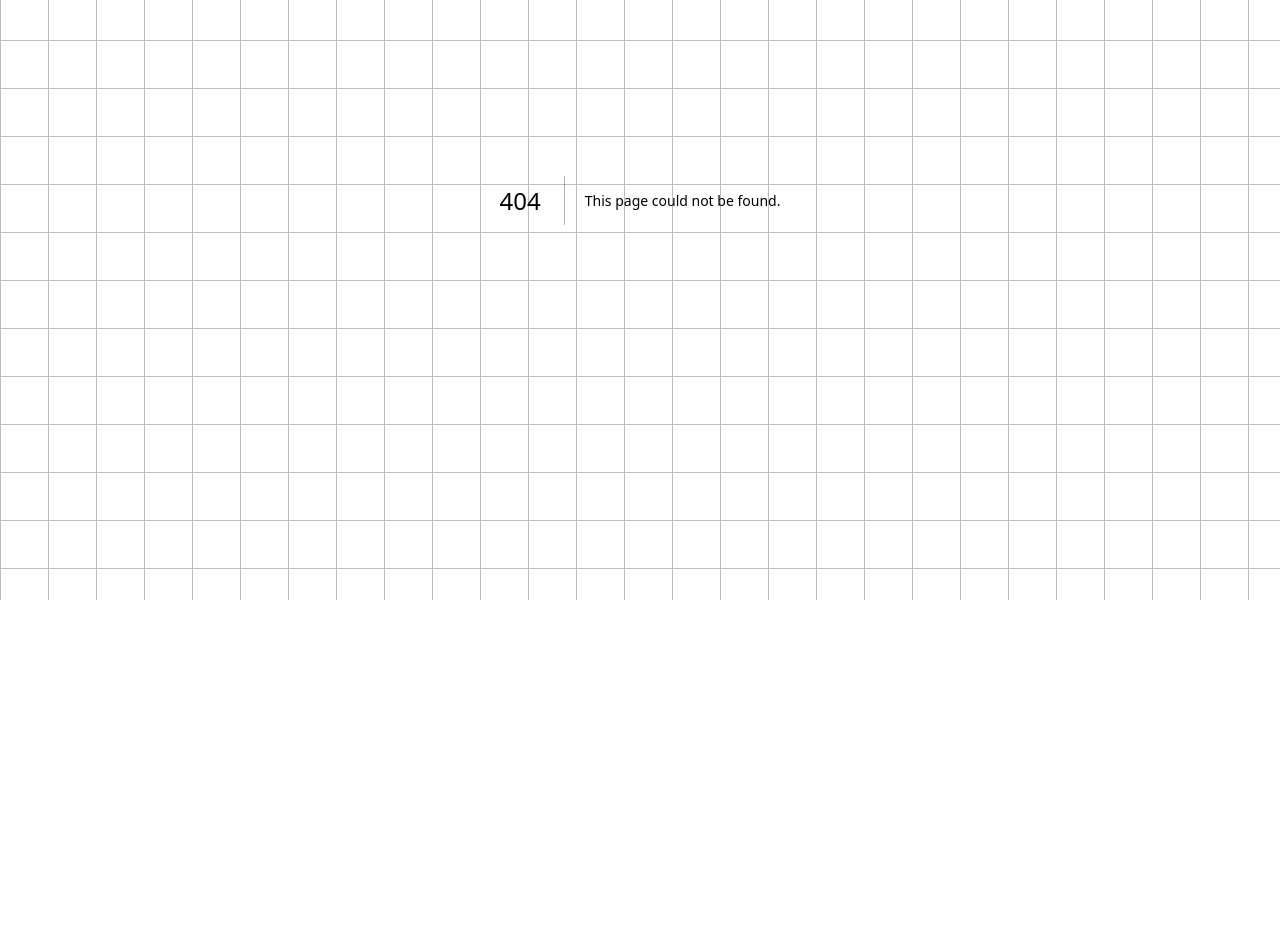
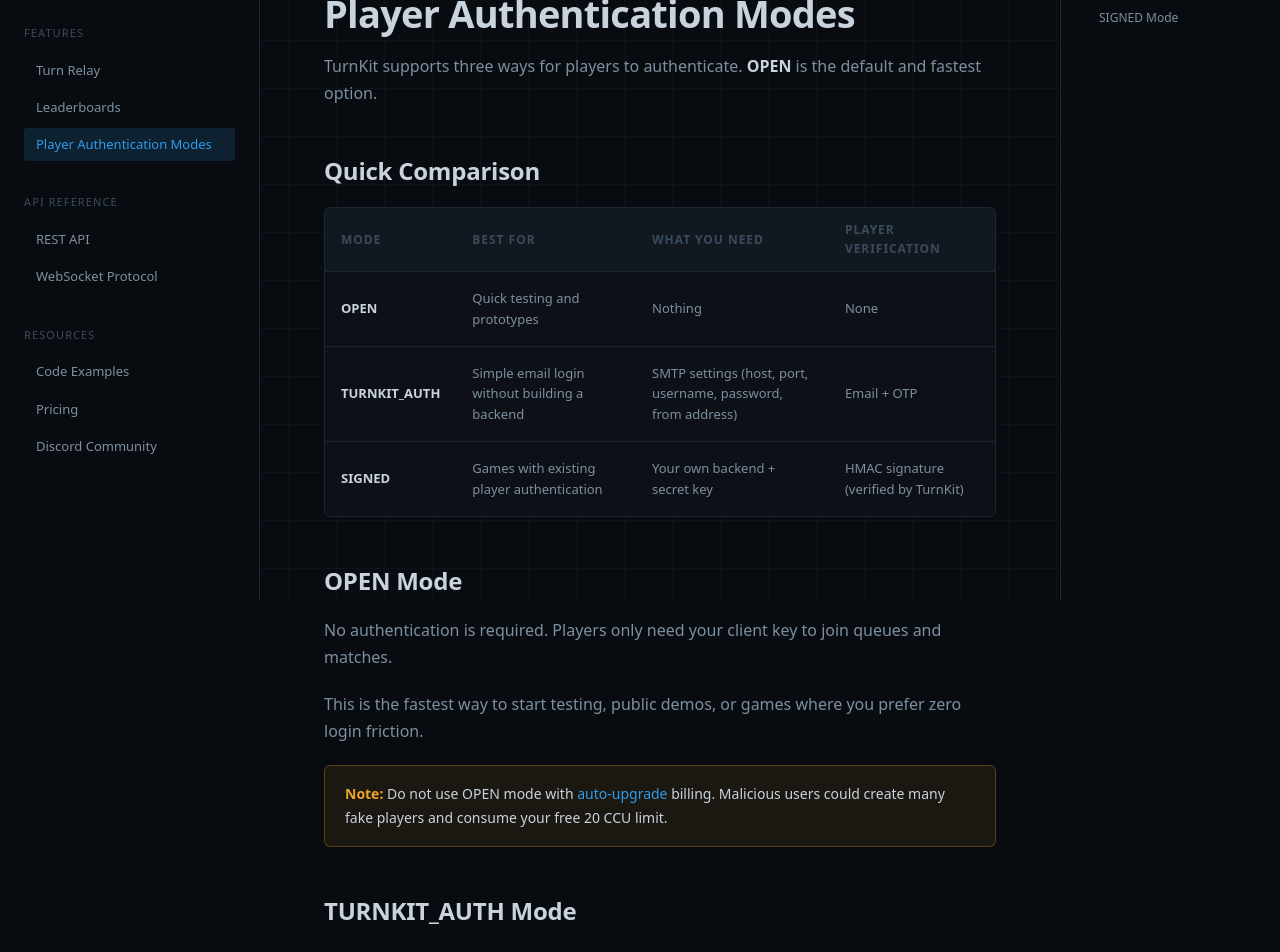
Before and after one commit to turnkit-dev/turnkit-website, a Next.js app: page /docs/player-authentication-modes in a window 1280 px wide. Before the commit this address had no page. Shown: the part 200-1152 px from the top of the page. Before the commit the page ends 800 px from the top, so only its background shows below. Built offline with nearby package versions, Linux system fonts and the light colour scheme; a web font is replaced by a local one.

Commit message:
Added player auth modes doce page and more text for billing

```diff
--- /dev/null
+++ b/app/docs/player-authentication-modes/page.tsx
@@ -0,0 +1,142 @@
+import type { Metadata } from 'next';
+import Link from 'next/link';
+import { DocsShell } from '@/components/docs-shell';
+import { playerAuthenticationModesPageMeta } from '@/content/docs-content';
+
+export const metadata: Metadata = {
+  title: 'Player Authentication Modes - TurnKit Docs',
+  description: playerAuthenticationModesPageMeta.description,
+  alternates: {
+    canonical: playerAuthenticationModesPageMeta.path,
+  },
+  openGraph: {
+    title: 'Player Authentication Modes - TurnKit Docs',
+    description: playerAuthenticationModesPageMeta.description,
+    url: `https://turnkit.dev${playerAuthenticationModesPageMeta.path}`,
+    type: 'article',
+  },
+  twitter: {
+    card: 'summary',
+    title: 'Player Authentication Modes - TurnKit Docs',
+    description: playerAuthenticationModesPageMeta.description,
+  },
+};
+
+const comparisonRows = [
+  {
+    mode: 'OPEN',
+    bestFor: 'Quick testing and prototypes',
+    requirements: 'Nothing',
+    verification: 'None',
+  },
+  {
+    mode: 'TURNKIT_AUTH',
+    bestFor: 'Simple email login without building a backend',
+    requirements: 'SMTP settings (host, port, username, password, from address)',
+    verification: 'Email + OTP',
+  },
+  {
+    mode: 'SIGNED',
+    bestFor: 'Games with existing player authentication',
+    requirements: 'Your own backend + secret key',
+    verification: 'HMAC signature (verified by TurnKit)',
+  },
+];
+
+export default function PlayerAuthenticationModesPage() {
+  return (
+    <DocsShell meta={playerAuthenticationModesPageMeta}>
+      <p className="mb-8 max-w-[760px] text-base leading-[1.7] text-muted">
+        TurnKit supports three ways for players to authenticate. <strong className="text-text">OPEN</strong> is the default and fastest
+        option.
+      </p>
+
+      <SectionTitle id="quick-comparison">Quick Comparison</SectionTitle>
+      <div className="mb-10 overflow-x-auto rounded-[6px] border border-border bg-surface">
+        <table className="min-w-full border-collapse text-left">
+          <thead>
+            <tr className="border-b border-border bg-surface2">
+              <th className="px-4 py-3 text-[12px] font-semibold uppercase tracking-[0.08em] text-faint">Mode</th>
+              <th className="px-4 py-3 text-[12px] font-semibold uppercase tracking-[0.08em] text-faint">Best for</th>
+              <th className="px-4 py-3 text-[12px] font-semibold uppercase tracking-[0.08em] text-faint">What you need</th>
+              <th className="px-4 py-3 text-[12px] font-semibold uppercase tracking-[0.08em] text-faint">Player verification</th>
+            </tr>
+          </thead>
+          <tbody>
+            {comparisonRows.map((row) => (
+              <tr key={row.mode} className="border-b border-border last:border-b-0">
+                <td className="px-4 py-4 text-[13px] font-semibold text-text">{row.mode}</td>
+                <td className="px-4 py-4 text-[13px] leading-[1.6] text-muted">{row.bestFor}</td>
+                <td className="px-4 py-4 text-[13px] leading-[1.6] text-muted">{row.requirements}</td>
+                <td className="px-4 py-4 text-[13px] leading-[1.6] text-muted">{row.verification}</td>
+              </tr>
+            ))}
+          </tbody>
+        </table>
+      </div>
+
+      <SectionTitle id="open-mode">OPEN Mode</SectionTitle>
+      <p className="mb-5 max-w-[760px] text-base leading-[1.7] text-muted">
+        No authentication is required. Players only need your client key to join queues and matches.
+      </p>
+      <p className="mb-5 max-w-[760px] text-base leading-[1.7] text-muted">
+        This is the fastest way to start testing, public demos, or games where you prefer zero login friction.
+      </p>
+      <div className="mb-10 rounded-[6px] border border-[rgba(240,164,41,0.3)] bg-[rgba(240,164,41,0.08)] px-5 py-4 text-[14px] leading-[1.7] text-text">
+        <strong className="text-amber">Note:</strong> Do not use OPEN mode with{' '}
+        <Link href="/pricing#auto-upgrade" className="text-accent transition hover:text-text">
+          auto-upgrade
+        </Link>{' '}
+        billing. Malicious users could create many fake players and consume your free 20 CCU limit.
+      </div>
+
+      <SectionTitle id="turnkit-auth-mode">TURNKIT_AUTH Mode</SectionTitle>
+      <p className="mb-5 max-w-[760px] text-base leading-[1.7] text-muted">TurnKit manages player login using email + OTP.</p>
+      <div className="mb-10 rounded-[6px] border border-border bg-surface p-5">
+        <h3 className="mb-3 text-sm font-semibold text-text">How to implement</h3>
+        <ol className="list-decimal space-y-2 pl-5 text-[13px] leading-[1.7] text-muted">
+          <li>Set mode to TURNKIT_AUTH in the dashboard.</li>
+          <li>
+            Configure your SMTP settings. A quick option is setting up {' '}
+            <Link href="/docs/guides/resend-smtp" className="text-accent transition hover:text-text">
+              Resend as your email provider
+            </Link>
+            .
+          </li>
+          <li>
+            Client calls <code className="rounded-[3px] bg-surface2 px-1.5 py-0.5 text-[#eef5fb]">/v1/client/auth/otp/request</code> and{' '}
+            <code className="rounded-[3px] bg-surface2 px-1.5 py-0.5 text-[#eef5fb]">/v1/client/auth/otp/verify</code>.
+          </li>
+          <li>
+            Use the returned JWT in the{' '}
+            <code className="rounded-[3px] bg-surface2 px-1.5 py-0.5 text-[#eef5fb]">X-Player-Token</code> header.
+          </li>
+        </ol>
+      </div>
+
+      <SectionTitle id="signed-mode">SIGNED Mode</SectionTitle>
+      <p className="mb-5 max-w-[760px] text-base leading-[1.7] text-muted">Your backend signs player identities.</p>
+      <div className="mb-10 rounded-[6px] border border-border bg-surface p-5">
+        <h3 className="mb-3 text-sm font-semibold text-text">How to implement</h3>
+        <ol className="list-decimal space-y-2 pl-5 text-[13px] leading-[1.7] text-muted">
+          <li>Set mode to SIGNED in the dashboard.</li>
+          <li>Store secret key only on your backend.</li>
+          <li>Backend computes HMAC-SHA256 of the playerId and returns signature to client.</li>
+          <li>
+            Client sends <code className="rounded-[3px] bg-surface2 px-1.5 py-0.5 text-[#eef5fb]">X-Player-Id</code> and{' '}
+            <code className="rounded-[3px] bg-surface2 px-1.5 py-0.5 text-[#eef5fb]">X-Player-Signature</code> in header.
+          </li>
+        </ol>
+      </div>
+      <p className="max-w-[760px] text-base leading-[1.7] text-muted">All modes work with MatchWithAnyone().</p>
+    </DocsShell>
+  );
+}
+
+function SectionTitle({ id, children }: { id: string; children: React.ReactNode }) {
+  return (
+    <h2 id={id} className="mb-5 mt-12 scroll-mt-20 font-display text-2xl font-semibold tracking-[-0.01em] text-text">
+      {children}
+    </h2>
+  );
+}
--- a/app/pricing/page.tsx
+++ b/app/pricing/page.tsx
@@ -8,6 +8,9 @@
   { href: '#relay', label: 'Relay' },
   { href: '#leaderboards', label: 'Leaderboards' },
   { href: '#details', label: 'Details' },
+  { href: '#burst-protection', label: 'Burst Protection' },
+  { href: '#upgrading', label: 'Upgrading' },
+  { href: '#auto-upgrade', label: 'Auto-upgrade' },
 ];
 
 export default function PricingPage() {
@@ -60,14 +63,40 @@
 
           <section id="details" className="border-t border-border py-[clamp(32px,5vw,48px)]">
             <div className="grid gap-5">
-              <div className="rounded-[3px] border border-[rgba(47,156,235,0.24)] bg-[rgba(47,156,235,0.08)] px-5 py-4 text-[14px] leading-[1.7] text-text">
-                <strong className="font-medium text-text">Burst protection included.</strong> If your game spikes past its limit, TurnKit
-                automatically grants 24 hours of unlimited capacity once per month.
-              </div>
               <div className="rounded-[3px] border border-border2 bg-surface2 px-5 py-4 text-[14px] leading-[1.7] text-text">
                 <strong className="font-medium text-text">Concurrent Users (CCU)</strong> = Any player who performed an action in the past
                 30 minutes.
               </div>
+            </div>
+          </section>
+
+          <section id="burst-protection" className="border-t border-border py-[clamp(32px,5vw,48px)]">
+            <h3 className="mb-3 font-display text-[18px] font-semibold tracking-[-0.02em] text-text">Burst Protection</h3>
+            <div className="rounded-[3px] border border-[rgba(47,156,235,0.24)] bg-[rgba(47,156,235,0.08)] px-5 py-4 text-[14px] leading-[1.7] text-text">
+              All paid plans include burst protection. If you exceed your CCU limit, TurnKit automatically gives you{' '}
+              <strong className="font-medium text-text">24 hours of unlimited capacity</strong> once per month.
+            </div>
+          </section>
+
+          <section id="upgrading" className="border-t border-border py-[clamp(32px,5vw,48px)]">
+            <h3 className="mb-4 font-display text-[18px] font-semibold tracking-[-0.02em] text-text">Upgrading</h3>
+            <div className="grid gap-5">
+              <div className="rounded-[3px] border border-border2 bg-surface2 px-5 py-4 text-[14px] leading-[1.7] text-text">
+                You can upgrade anytime, even during burst protection.
+              </div>
+              <div className="rounded-[3px] border border-border2 bg-surface2 px-5 py-4 text-[14px] leading-[1.7] text-text">
+                If you stay on your current plan after burst protection ends, players{' '}
+                <strong className="font-medium text-text">above the CCU limit</strong> will not be able to create new matches, while
+                players under the limit continue normally.
+              </div>
+            </div>
+          </section>
+
+          <section id="auto-upgrade" className="border-t border-border py-[clamp(32px,5vw,48px)]">
+            <h3 className="mb-4 font-display text-[18px] font-semibold tracking-[-0.02em] text-text">Auto-upgrade</h3>
+            <div className="rounded-[3px] border border-border2 bg-surface2 px-5 py-4 text-[14px] leading-[1.7] text-text">
+              <strong className="font-medium text-text">Auto-upgrade</strong> (enable in dashboard) will automatically move you to the
+              next tier when burst ends.
             </div>
           </section>
         </main>
--- a/content/docs-content.ts
+++ b/content/docs-content.ts
@@ -34,6 +34,7 @@
     links: [
       { href: '/docs/relay', label: 'Turn Relay' },
       { href: '/docs/leaderboards', label: 'Leaderboards' },
+      { href: '/docs/player-authentication-modes', label: 'Player Authentication Modes' },
     ],
   },
   {
@@ -122,6 +123,21 @@
   ],
 };
 
+export const playerAuthenticationModesPageMeta: DocsPageMeta = {
+  title: 'Player Authentication Modes',
+  description:
+    'Choose between OPEN, TURNKIT_AUTH, and SIGNED player authentication for TurnKit based on speed, simplicity, or backend control.',
+  path: '/docs/player-authentication-modes',
+  eyebrow: 'Features',
+  breadcrumbLabel: 'Player Authentication Modes',
+  toc: [
+    { href: '#quick-comparison', label: 'Quick Comparison' },
+    { href: '#open-mode', label: 'OPEN Mode' },
+    { href: '#turnkit-auth-mode', label: 'TURNKIT_AUTH Mode' },
+    { href: '#signed-mode', label: 'SIGNED Mode' },
+  ],
+};
+
 export const apiPageMeta: DocsPageMeta = {
   title: 'REST API',
   description: 'REST API reference for TurnKit server endpoints generated from the OpenAPI specification.',
```
